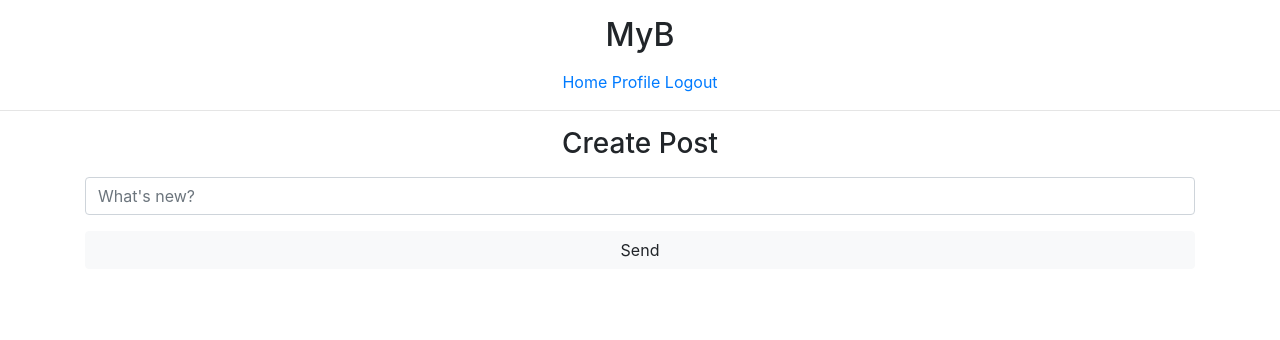
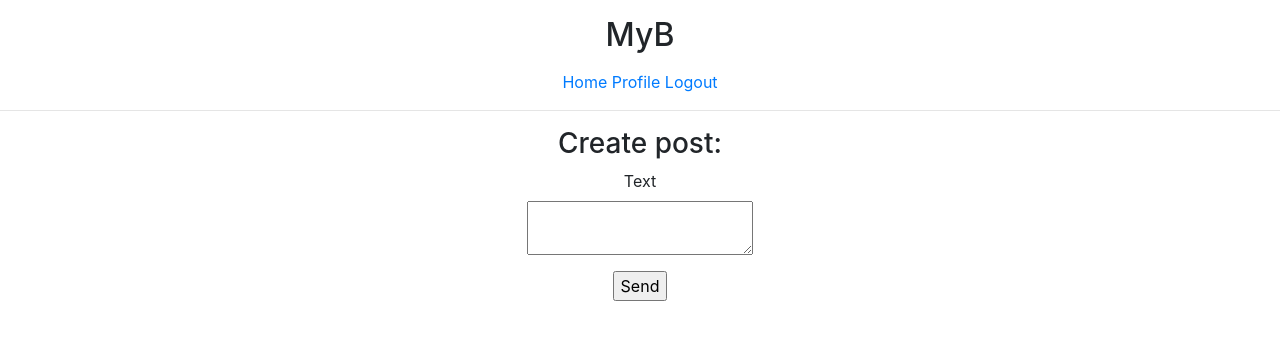
Before and after one commit to annaxarkhipova/coursepy, a Flask app: page /create in a window 1280 px wide. Shown: the top 340 px of the page. Run offline with Flask 2, Linux system fonts and the light colour scheme; the visitor is signed in with stand-in values (Sample User, id 1); data comes from the database, SQL or seed files in the repository; some libraries are stand-ins or nearby versions.

Commit message:
messages

```diff
--- a/app/templates/create_post.html
+++ b/app/templates/create_post.html
@@ -3,30 +3,16 @@
 
 {% block content %}
 
-<h3><p>Create Post</p></h3>
-
+    <h3>Create post:</h3>
 <body>
 
-  <div class="container">
-
-    <form method="POST" action="/create">
-        <label for="inputPost" class="sr-only"> Posts </label>
-        <input type="post"  class="form-control" placeholder="What's new?" >
+  <form method="POST" action="">
+        {{ form.hidden_tag() }}
+        <p>
+            {{ form.text.label }}<br>
+            {{ form.text() }}
+        </p>
+        <p>{{ form.send() }}</p>
     </form>
-
- <form method="POST" action="/user" novalidate >
-        <a href="{{ url_for('user', username=username)}}" class="btn btn-light" style="display: block; margin-left: auto;"> Send </a>
- </form>
-
-<!--  <form method="POST" action="/create">-->
-<!--        {{ form.hidden_tag() }}-->
-<!--        <p>-->
-<!--            {{ form.text.label }}<br>-->
-<!--            {{ form.text() }}-->
-<!--        </p>-->
-<!--        <p>{{ form.send() }}</p>-->
-<!--    </form>-->
-  </div>
 </body>
-
 {% endblock %}
```
